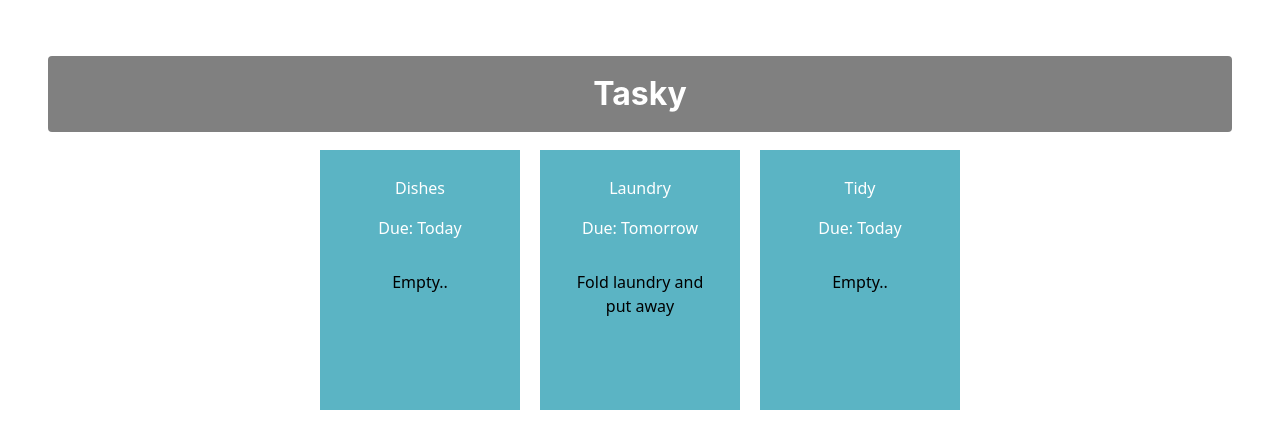
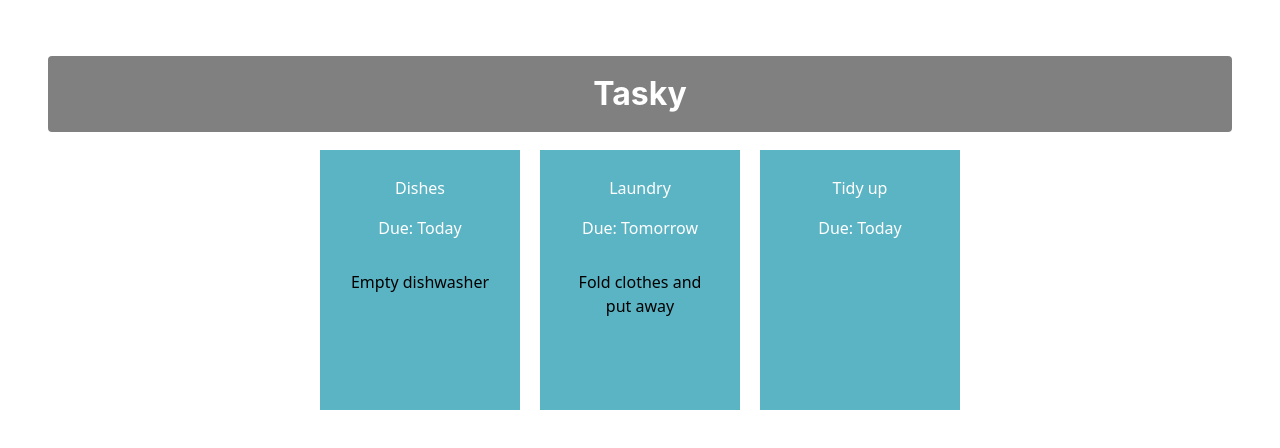
Before and after one commit to Dpazdniakova/react-basics-labs, a React (Vite) app in the folder react_project/: page / in a window 1280 px wide. Shown: the top 448 px of the page. Built offline with nearby package versions, Linux system fonts and the light colour scheme.

Commit message:
Add task state

```diff
--- a/react_project/src/App.jsx
+++ b/react_project/src/App.jsx
@@ -3,12 +3,20 @@
 import './App.css'
 
 function App() {
+    const [ taskState, setTaskState ] = useState({
+    tasks: [
+      { title:"Dishes", description: "Empty dishwasher", deadline: "Today" },
+      { title: "Laundry", description: "Fold clothes and put away", deadline: "Tomorrow" },
+      { title: "Tidy up", deadline: "Today" }
+    ]
+  });
+
   return (
-  <div className="container">
+   <div className="container">
       <h1>Tasky</h1>
-      <Task title="Dishes" deadline="Today" description="Empty.." />
-      <Task title="Laundry" deadline="Tomorrow" description="Fold laundry and put away" > </Task>
-      <Task title="Tidy" deadline="Today" description="Empty.."/>
+      <Task title={taskState.tasks[0].title} deadline={taskState.tasks[0].deadline} description={taskState.tasks[0].description} />
+      <Task title={taskState.tasks[1].title} deadline={taskState.tasks[1].deadline} description={taskState.tasks[1].description} />
+      <Task title={taskState.tasks[2].title} deadline={taskState.tasks[2].deadline} description={taskState.tasks[2].description} />
     </div>
   )
 }
```
